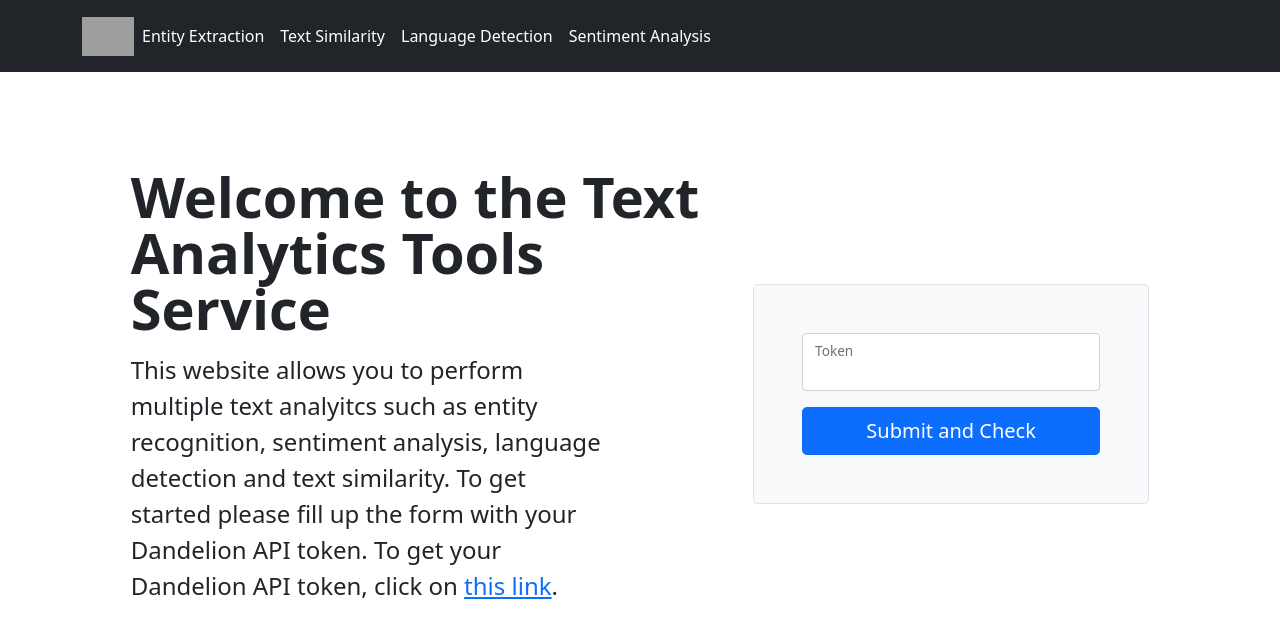
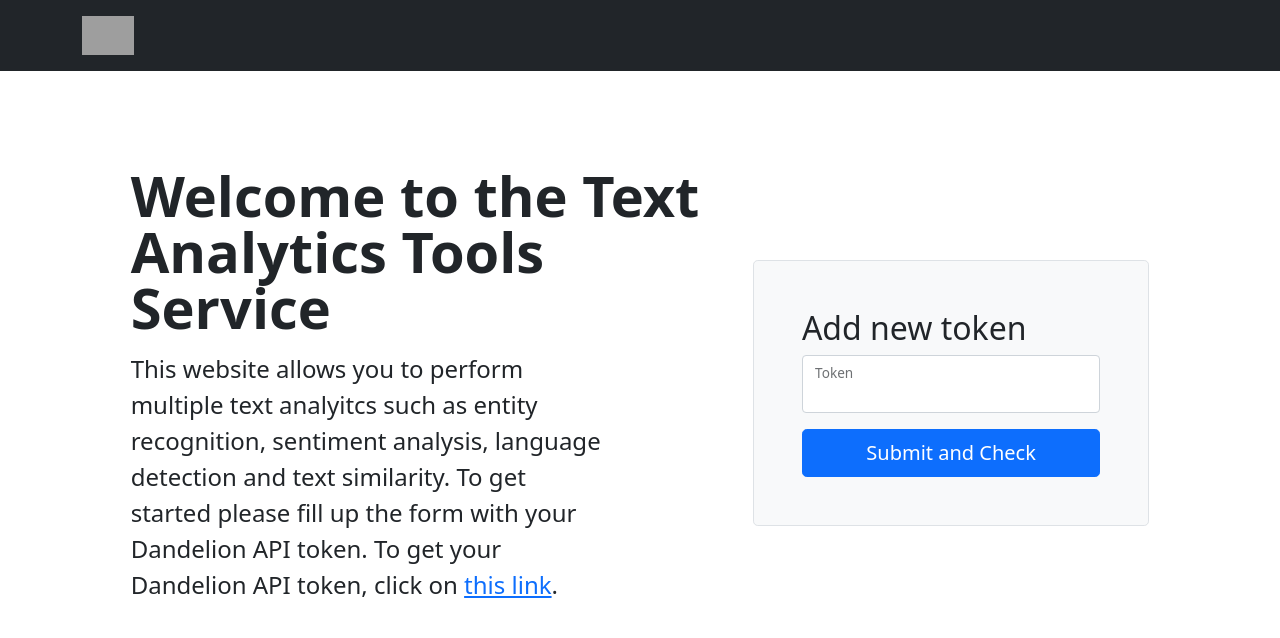
Before and after one commit to Numulix/text-analytics-tool, an Angular app: page / in a window 1280 px wide. Shown: the top 638 px of the page. Built offline with nearby package versions, Linux system fonts and the light colour scheme; grey boxes are pictures that could not be loaded.

Commit message:
Links on navbar appear on valid token

```diff
--- a/src/app/components/header/header.component.html
+++ b/src/app/components/header/header.component.html
@@ -32,17 +32,18 @@
           justify-content-center
           mb-md-0
         "
+        *ngIf="tokenExists"
       >
-        <li>
+        <li class="nav-item">
           <a href="#" class="nav-link px-2 text-white">Entity Extraction</a>
         </li>
-        <li>
+        <li class="nav-item">
           <a href="#" class="nav-link px-2 text-white">Text Similarity</a>
         </li>
-        <li>
+        <li class="nav-item">
           <a href="#" class="nav-link px-2 text-white">Language Detection</a>
         </li>
-        <li>
+        <li class="nav-item">
           <a href="#" class="nav-link px-2 text-white">Sentiment Analysis</a>
         </li>
       </ul>
--- a/src/app/components/header/header.component.ts
+++ b/src/app/components/header/header.component.ts
@@ -1,4 +1,5 @@
 import { Component, OnInit } from '@angular/core';
+import { DandelionService } from 'src/app/services/dandelion.service';
 
 @Component({
   selector: 'app-header',
@@ -7,9 +8,14 @@ import { Component, OnInit } from '@angular/core';
 })
 export class HeaderComponent implements OnInit {
 
-  constructor() { }
+  tokenExists: boolean = false;
+
+  constructor(private dandelion: DandelionService) { }
 
   ngOnInit(): void {
+    this.dandelion.onMessage().subscribe(flag => {
+      this.tokenExists = flag;
+    })
   }
 
 }
--- a/src/app/components/home/home.component.html
+++ b/src/app/components/home/home.component.html
@@ -16,10 +16,12 @@
     </div>
 
     <div class="col-md-10 mx-auto col-lg-5">
-      <form
+        <form
         class="p-4 p-md-5 border rounded-3 bg-light"
         (ngSubmit)="onSubmit()"
-      >
+        >
+        <h2 *ngIf="!tokenExists">Add new token</h2>
+        <h2 *ngIf="tokenExists">Change your token</h2>
         <div class="form-floating mb-3">
           <input
             type="text"
--- a/src/app/components/home/home.component.ts
+++ b/src/app/components/home/home.component.ts
@@ -12,10 +12,14 @@ export class HomeComponent implements OnInit {
   tokenString: string = '';
   valid: boolean = false;
   invalid: boolean = false;
+  tokenExists: boolean = false;
 
   constructor(private dandelion: DandelionService) { }
 
   ngOnInit(): void {
+    if (this.dandelion.apiToken) {
+      this.tokenExists = true;
+    }
   }
 
   onSubmit(): void {
@@ -24,6 +28,8 @@ export class HomeComponent implements OnInit {
         this.valid = true;
         this.invalid = false;
         this.dandelion.apiToken = this.tokenString;
+        this.tokenExists = true;
+        this.dandelion.sendMessage(true);
       },
       error => {
         if (error instanceof HttpErrorResponse) {
--- a/src/app/services/dandelion.service.ts
+++ b/src/app/services/dandelion.service.ts
@@ -1,6 +1,6 @@
 import { HttpClient, HttpHeaders, HttpParams } from '@angular/common/http';
 import { Injectable } from '@angular/core';
-import { Observable } from 'rxjs';
+import { Observable, Subject } from 'rxjs';
 import { environment as env } from 'src/environments/environment';
 
 @Injectable({
@@ -9,23 +9,23 @@ import { environment as env } from 'src/environments/environment';
 export class DandelionService {
   public apiToken: string = '';
 
+  visibleSubject = new Subject<boolean>();
+
   constructor(private http: HttpClient) {}
 
   checkTokenValidity(token: string): Observable<any> {
-
-    // return this.http.options(`${env.BASE_URL}/nex/v1/`, {
-    //   headers: {
-    //     'Access-Control-Allow-Origin':'*'
-    //   },
-    //   params: {
-    //     'token': token
-    //   }
-    // });
-
     return this.http.get<any>(`${env.BASE_URL}/nex/v1/`, {
       params: new HttpParams()
         .set('token', token)
         .set('text', 'Test object'),
     });
   }
+
+  onMessage(): Observable<any> {
+    return this.visibleSubject.asObservable();
+  }
+
+  sendMessage(flag: boolean) {
+    this.visibleSubject.next(flag);
+  }
 }
```
